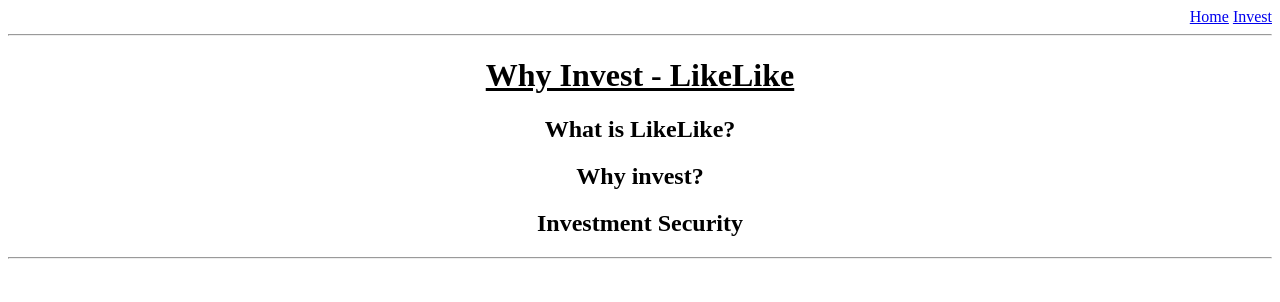
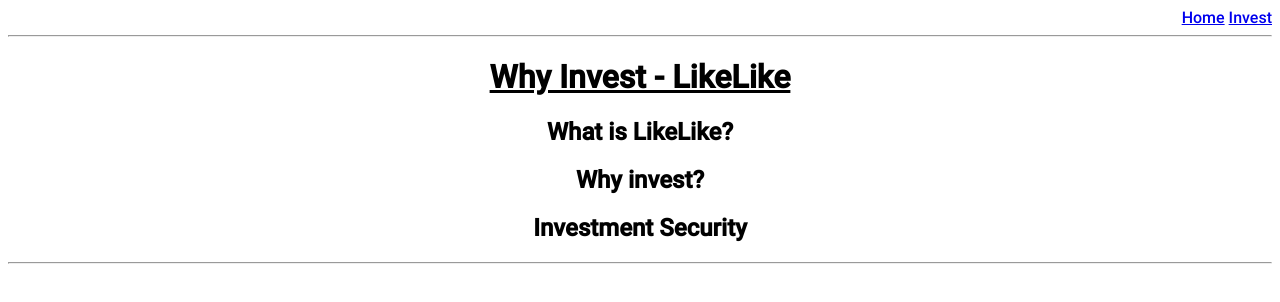
Before and after one commit to LikeLikeDev/likelikedev.github.io, a plain HTML site: page docs/index.html in a window 1280 px wide. Drawn offline with Linux system fonts and the light colour scheme.

Commit message:
added roboto font

```diff
--- a/docs/index.html
+++ b/docs/index.html
@@ -10,9 +10,14 @@
         <meta property="og:title" content="Invest - LikeLike">
         <meta property="og:description" content="Invest in LikeLike - Who do you like?">
         <meta property="og:image" content="https://likelike.github.io/imgs/favicon.png">
-
         <style>
-
+            @font-face {
+                font-family: 'Roboto';
+                src: url('fonts/Roboto/Roboto-Medium.ttf') format('truetype');
+            }
+            body {
+                font-family: 'Roboto', sans-serif;
+            }
         </style>
     </head>
     <body>
```
